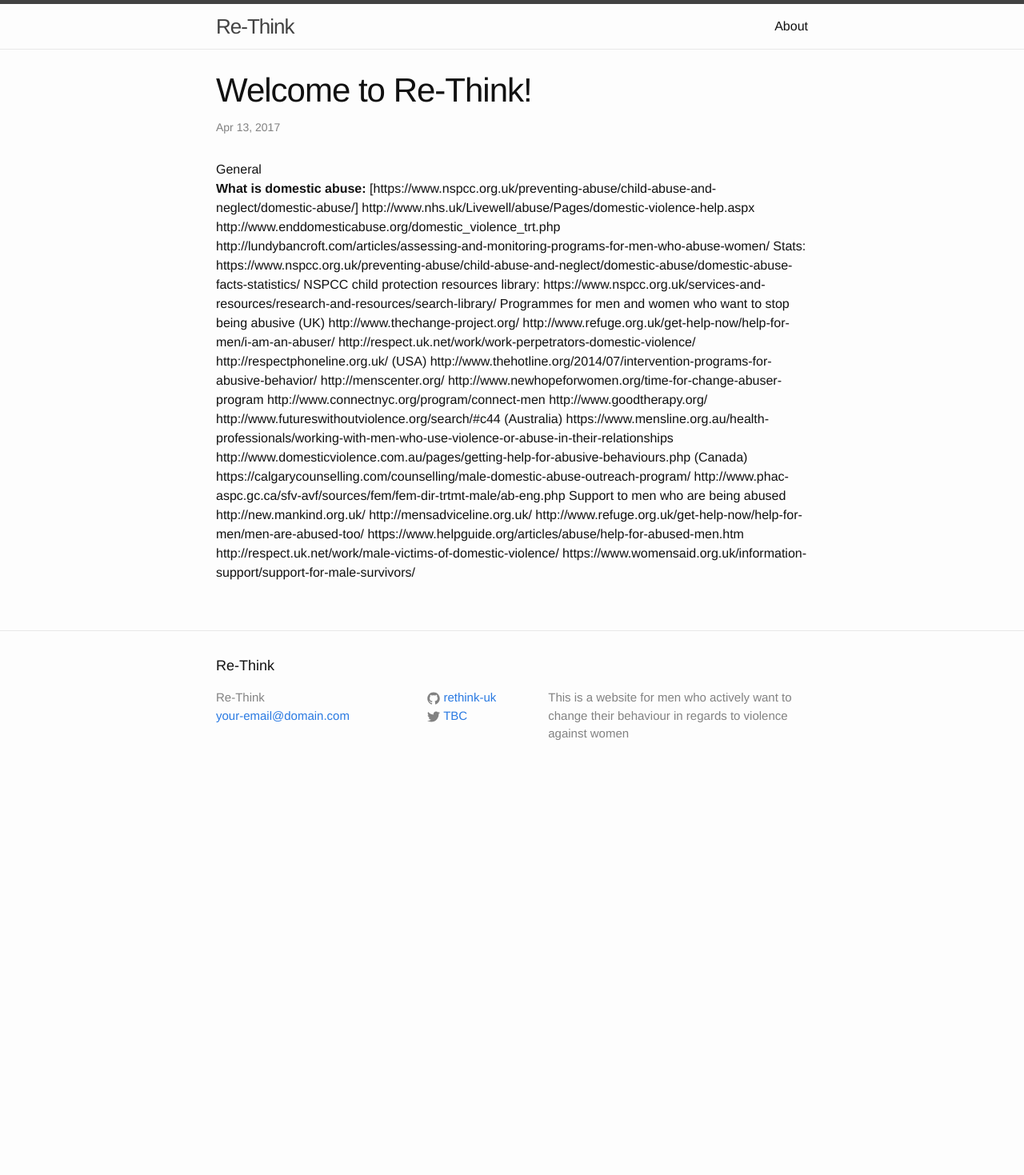
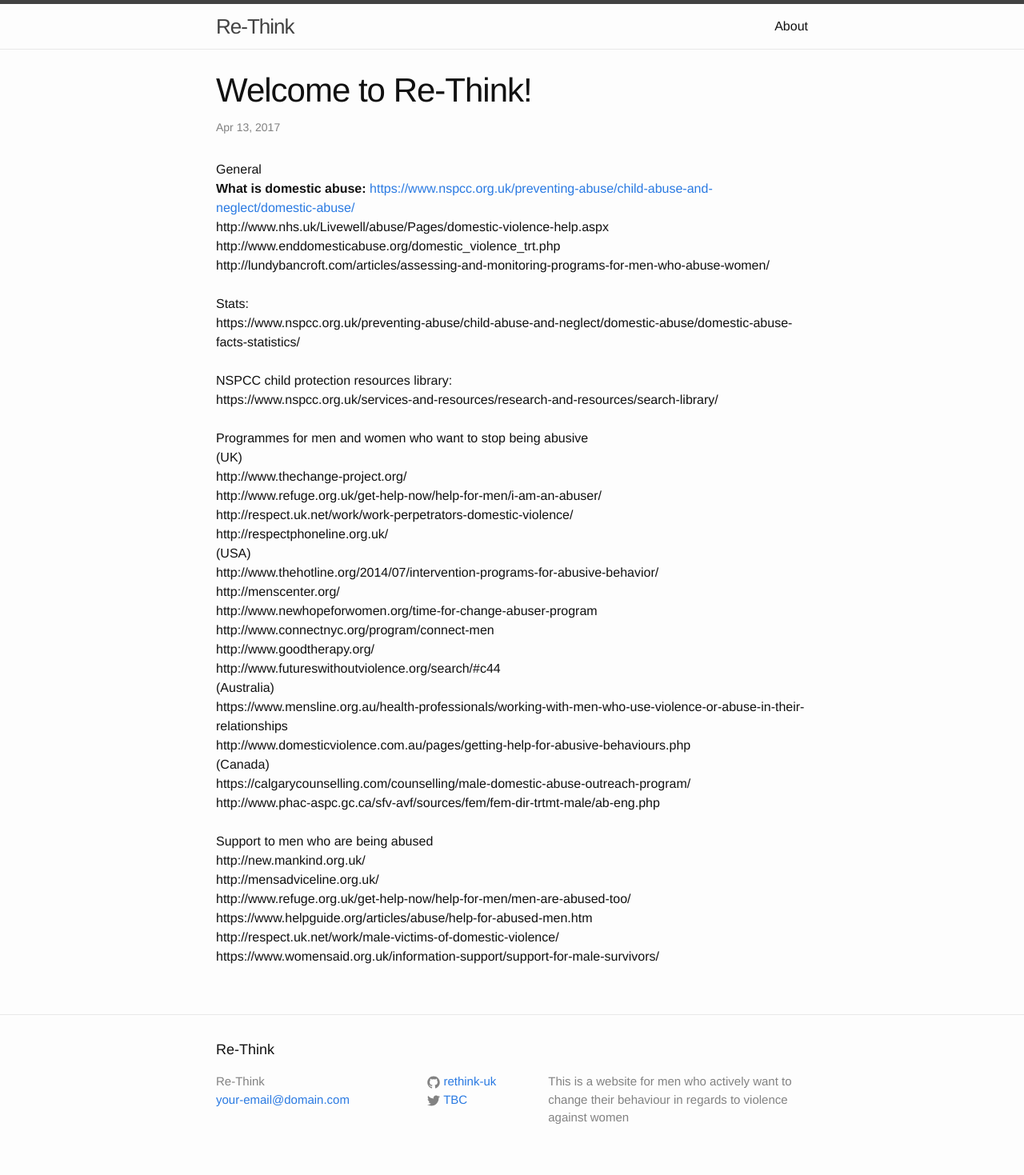
Before and after one commit to rethink-uk/rethink-uk.github.io, a Jekyll site: the page built from _posts/2017-04-13-welcome-to-jekyll.markdown, in a window 1280 px wide. Shown: the whole page at 80% size. Built offline with Jekyll 4.4.1, drawn with Linux system fonts in a browser that asks for light colours; before the commit the page ends 989 px from its top, so only the background shows below that.

Commit message:
Update 2017-04-13-welcome-to-jekyll.markdown

```diff
--- a/_posts/2017-04-13-welcome-to-jekyll.markdown
+++ b/_posts/2017-04-13-welcome-to-jekyll.markdown
@@ -9,44 +9,44 @@ categories: Website Content
 <body>
 <strong>What is domestic abuse:</strong>
 
-[https://www.nspcc.org.uk/preventing-abuse/child-abuse-and-neglect/domestic-abuse/]
-http://www.nhs.uk/Livewell/abuse/Pages/domestic-violence-help.aspx
-http://www.enddomesticabuse.org/domestic_violence_trt.php
-http://lundybancroft.com/articles/assessing-and-monitoring-programs-for-men-who-abuse-women/
-
-Stats:
-https://www.nspcc.org.uk/preventing-abuse/child-abuse-and-neglect/domestic-abuse/domestic-abuse-facts-statistics/
-
-NSPCC child protection resources library:
-https://www.nspcc.org.uk/services-and-resources/research-and-resources/search-library/
-
-Programmes for men and women who want to stop being abusive
-(UK)
-http://www.thechange-project.org/
-http://www.refuge.org.uk/get-help-now/help-for-men/i-am-an-abuser/
-http://respect.uk.net/work/work-perpetrators-domestic-violence/
-http://respectphoneline.org.uk/
-(USA)
-http://www.thehotline.org/2014/07/intervention-programs-for-abusive-behavior/
-http://menscenter.org/
-http://www.newhopeforwomen.org/time-for-change-abuser-program
-http://www.connectnyc.org/program/connect-men
-http://www.goodtherapy.org/
-http://www.futureswithoutviolence.org/search/#c44
-(Australia)
-https://www.mensline.org.au/health-professionals/working-with-men-who-use-violence-or-abuse-in-their-relationships
-http://www.domesticviolence.com.au/pages/getting-help-for-abusive-behaviours.php
-(Canada)
-https://calgarycounselling.com/counselling/male-domestic-abuse-outreach-program/
-http://www.phac-aspc.gc.ca/sfv-avf/sources/fem/fem-dir-trtmt-male/ab-eng.php
-
-Support to men who are being abused
-http://new.mankind.org.uk/
-http://mensadviceline.org.uk/
-http://www.refuge.org.uk/get-help-now/help-for-men/men-are-abused-too/
-https://www.helpguide.org/articles/abuse/help-for-abused-men.htm
-http://respect.uk.net/work/male-victims-of-domestic-violence/
-https://www.womensaid.org.uk/information-support/support-for-male-survivors/
+<a href="https://www.nspcc.org.uk/preventing-abuse/child-abuse-and-neglect/domestic-abuse/">https://www.nspcc.org.uk/preventing-abuse/child-abuse-and-neglect/domestic-abuse/</a><br />
+http://www.nhs.uk/Livewell/abuse/Pages/domestic-violence-help.aspx<br />
+http://www.enddomesticabuse.org/domestic_violence_trt.php<br />
+http://lundybancroft.com/articles/assessing-and-monitoring-programs-for-men-who-abuse-women/<br />
+<br />
+Stats: <br />
+https://www.nspcc.org.uk/preventing-abuse/child-abuse-and-neglect/domestic-abuse/domestic-abuse-facts-statistics/<br />
+<br />
+NSPCC child protection resources library: <br />
+https://www.nspcc.org.uk/services-and-resources/research-and-resources/search-library/<br />
+<br />
+Programmes for men and women who want to stop being abusive <br />
+(UK)<br />
+http://www.thechange-project.org/<br />
+http://www.refuge.org.uk/get-help-now/help-for-men/i-am-an-abuser/	<br />
+http://respect.uk.net/work/work-perpetrators-domestic-violence/<br />
+http://respectphoneline.org.uk/<br />
+(USA)<br />
+http://www.thehotline.org/2014/07/intervention-programs-for-abusive-behavior/<br />
+http://menscenter.org/<br />
+http://www.newhopeforwomen.org/time-for-change-abuser-program<br />
+http://www.connectnyc.org/program/connect-men<br />
+http://www.goodtherapy.org/<br />
+http://www.futureswithoutviolence.org/search/#c44<br />
+(Australia)<br />
+https://www.mensline.org.au/health-professionals/working-with-men-who-use-violence-or-abuse-in-their-relationships<br />
+http://www.domesticviolence.com.au/pages/getting-help-for-abusive-behaviours.php<br />
+(Canada)<br />
+https://calgarycounselling.com/counselling/male-domestic-abuse-outreach-program/<br />
+http://www.phac-aspc.gc.ca/sfv-avf/sources/fem/fem-dir-trtmt-male/ab-eng.php<br />
+<br />
+Support to men who are being abused<br />
+http://new.mankind.org.uk/ <br />
+http://mensadviceline.org.uk/ <br />
+http://www.refuge.org.uk/get-help-now/help-for-men/men-are-abused-too/<br />
+https://www.helpguide.org/articles/abuse/help-for-abused-men.htm<br />
+http://respect.uk.net/work/male-victims-of-domestic-violence/<br />
+https://www.womensaid.org.uk/information-support/support-for-male-survivors/<br />
 </body>
 
 [https://www.nspcc.org.uk/preventing-abuse/child-abuse-and-neglect/domestic-abuse/]: https://www.nspcc.org.uk/preventing-abuse/child-abuse-and-neglect/domestic-abuse/
```
